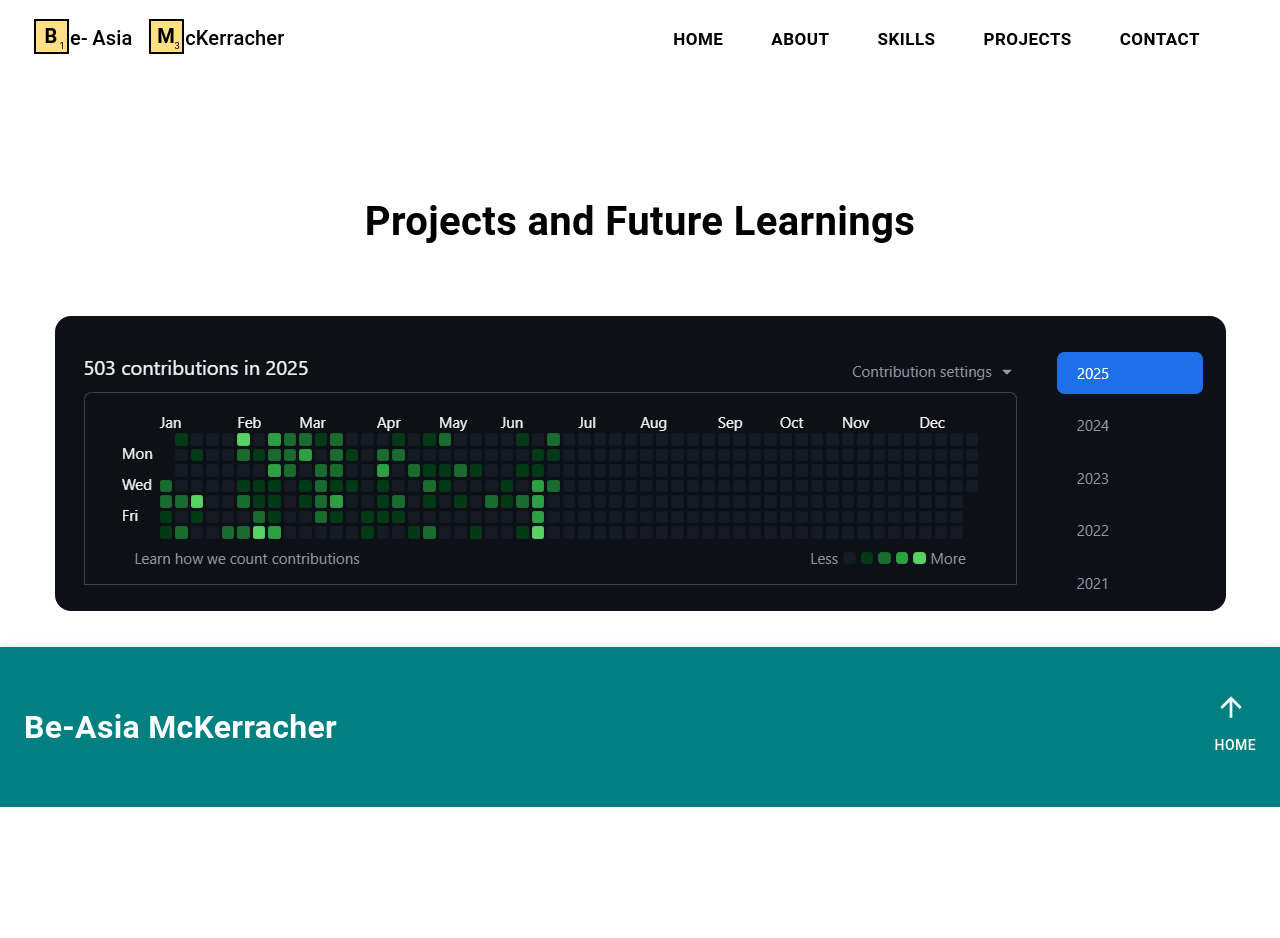
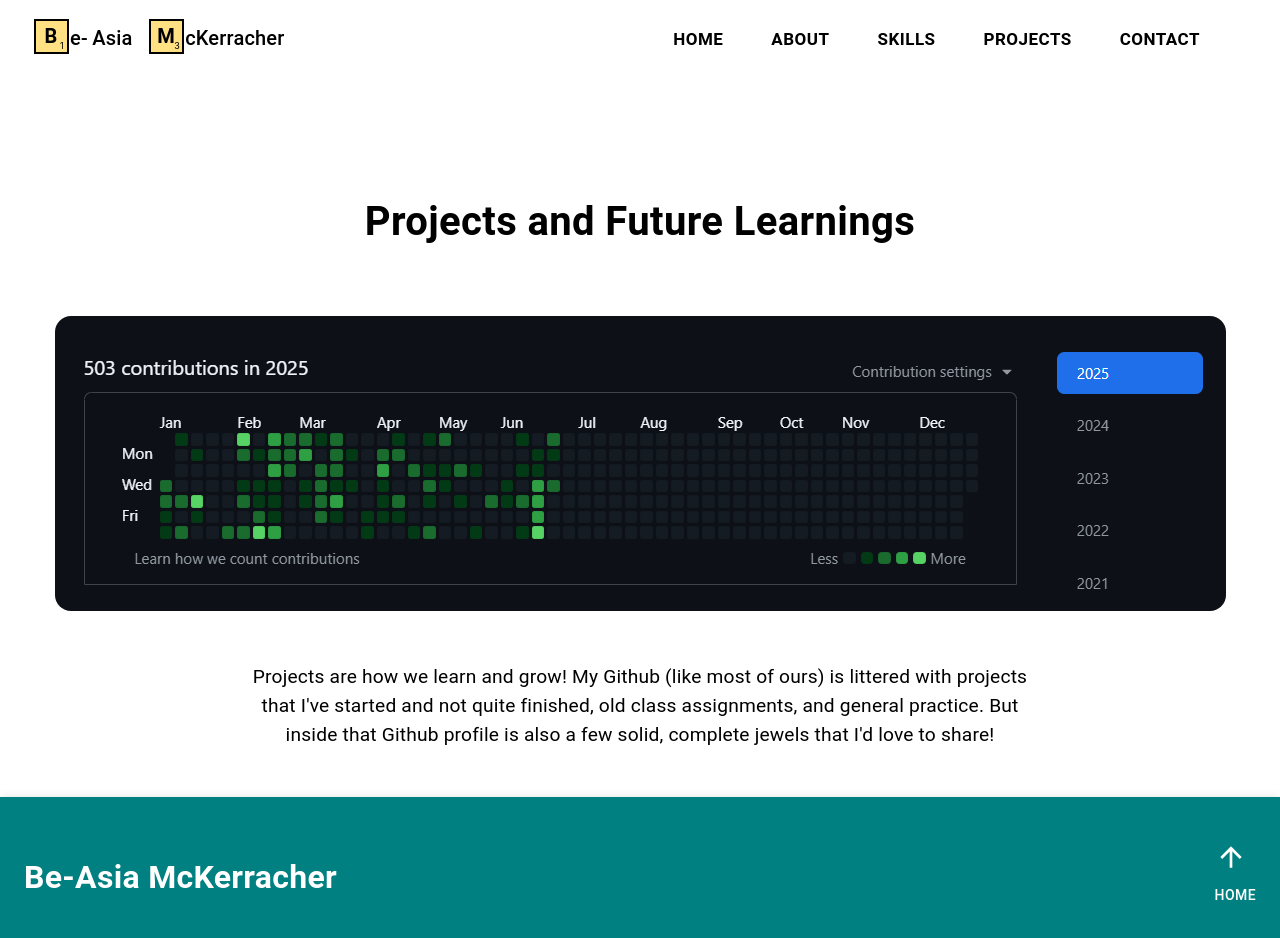
Before and after one commit to amerigirl/website, a React (Create React App) app: page /projects in a window 1280 px wide. Shown: the top 938 px of the page. Before the commit the page ends 807 px from the top, so only its background shows below. Built offline with nearby package versions, Linux system fonts and the light colour scheme.

Commit message:
filling out projects and future learnings page

```diff
--- a/src/Components/Github/GithubLandingPage.jsx
+++ b/src/Components/Github/GithubLandingPage.jsx
@@ -4,20 +4,34 @@ import Navbar from "../Navbar/Navbar";
 import theme from "../../theme";
 import Footer from "../Footer/Footer";
 
-
-
 const GithubLandingPage = () => {
   return (
     <ThemeProvider theme={theme}>
-          <Navbar  />
-          <Box sx={{ marginTop: "8rem", textAlign: "center"}}>
-              <Typography sx={{fontSize: "2.5rem", fontWeight: "bold"}}>
+      <Navbar />
+      <Box sx={{ marginTop: "8rem", textAlign: "center" }}>
+        <Typography sx={{ fontSize: "2.5rem", fontWeight: "bold" }}>
           Projects and Future Learnings
         </Typography>
       </Box>
-          <Box sx={{mt: 4, textAlign: "center", p:4}}>
-              <img src="./contributions.png" style={{borderRadius:"16px"}}/>
+      <Box sx={{ mt: 4, textAlign: "center", p: 4 }}>
+        <img src="./contributions.png" style={{ borderRadius: "16px" }} />
       </Box>
+      <Box
+        sx={{
+          maxWidth: "800px",
+          margin: "0 auto 2rem",
+          textAlign: "center",
+          p: 2,
+        }}
+      >
+        <Typography style={{ fontSize: "1.2rem" }}>
+          Projects are how we learn and grow! My Github (like most of ours) is
+          littered with projects that I've started and not quite finished, old
+          class assignments, and general practice. But inside that Github
+          profile is also a few solid, complete jewels that I'd love to share!
+        </Typography>
+      </Box>
+
       <Footer />
     </ThemeProvider>
   );
```
Lines whose indentation alone changed are shown as unchanged.
